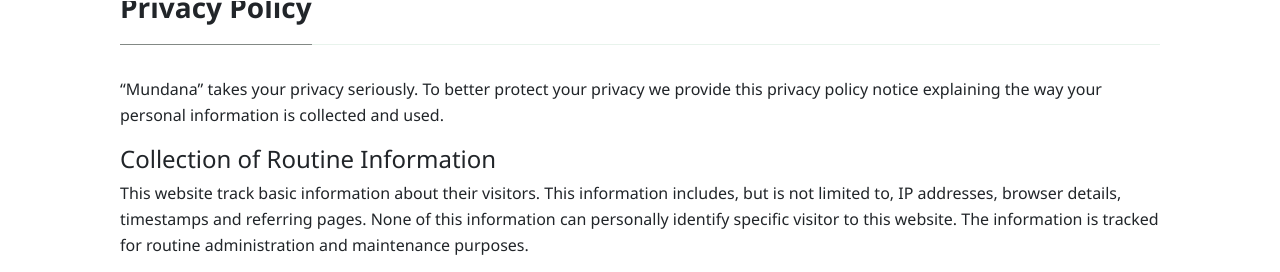
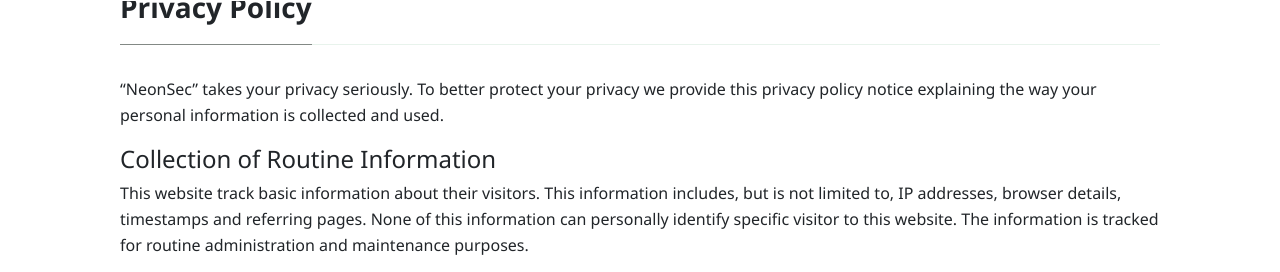
Before and after one commit to NeonSecOfficial/blog, a Jekyll site: the page built from _pages/privacy-policy.md, in a window 1280 px wide and 1279 px high, cut to the strip 109-1279 px from the top of the window. Shown: the top 272 px of the strip. Built offline with Jekyll 4.4.1, drawn with Linux system fonts in a browser that asks for light colours; nearby versions of some CDN libraries; some of the changed lines change nothing that is shown.

Commit message:
Patch: Fixed metedata

```diff
--- a/_config.yml
+++ b/_config.yml
@@ -1,11 +1,11 @@
 # Site
-name: 'Mundana'
-description: 'Mundana is a free Jekyll theme for awesome people like you, Medium like.'
-logo: 'assets/images/logo.png'
+name: 'NeonSec'
+description: 'NeonSec is a Cyber Security Research Team based in India. We are a group of Cyber Security Enthusiasts who are passionate about Cyber Security and are always ready to learn new things. We are also a part of the Cyber Security Research Team at DedsecInside.'
+logo: 'assets/images/logo.jpeg'
 favicon: 'assets/images/favicon.ico'
 baseurl: ''
-disqus: 'demowebsite'
-email: 'wowthemesnet@gmail.com'
+disqus: 'neonsec'
+email: 'thepsnarayanan@gmail.com'
 mailchimp-list: 'https://wowthemes.us11.list-manage.com/subscribe/post?u=8aeb20a530e124561927d3bd8&amp;id=8c3d2d214b'
 
 include: ["_pages"]
```
Also changed, not shown: assets/images/logo.jpeg (added).
